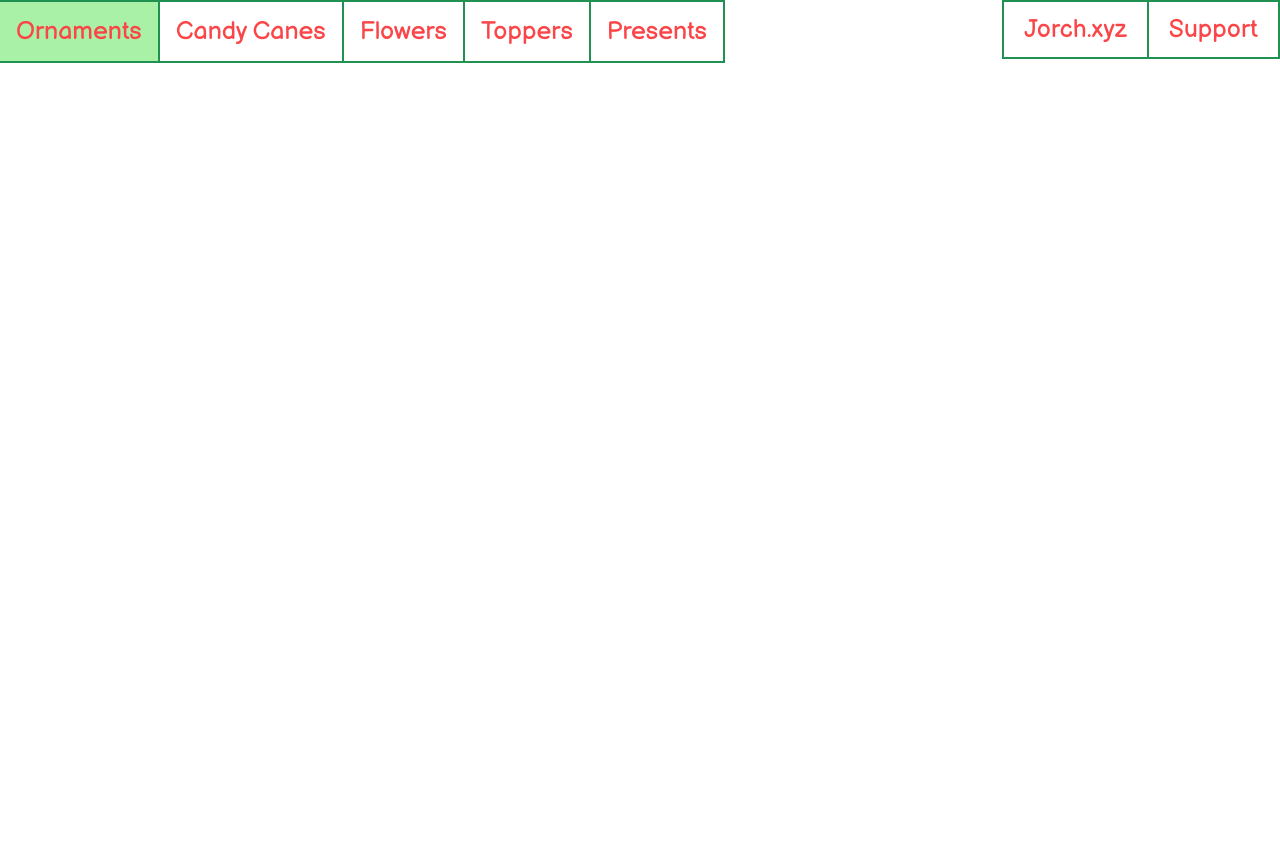
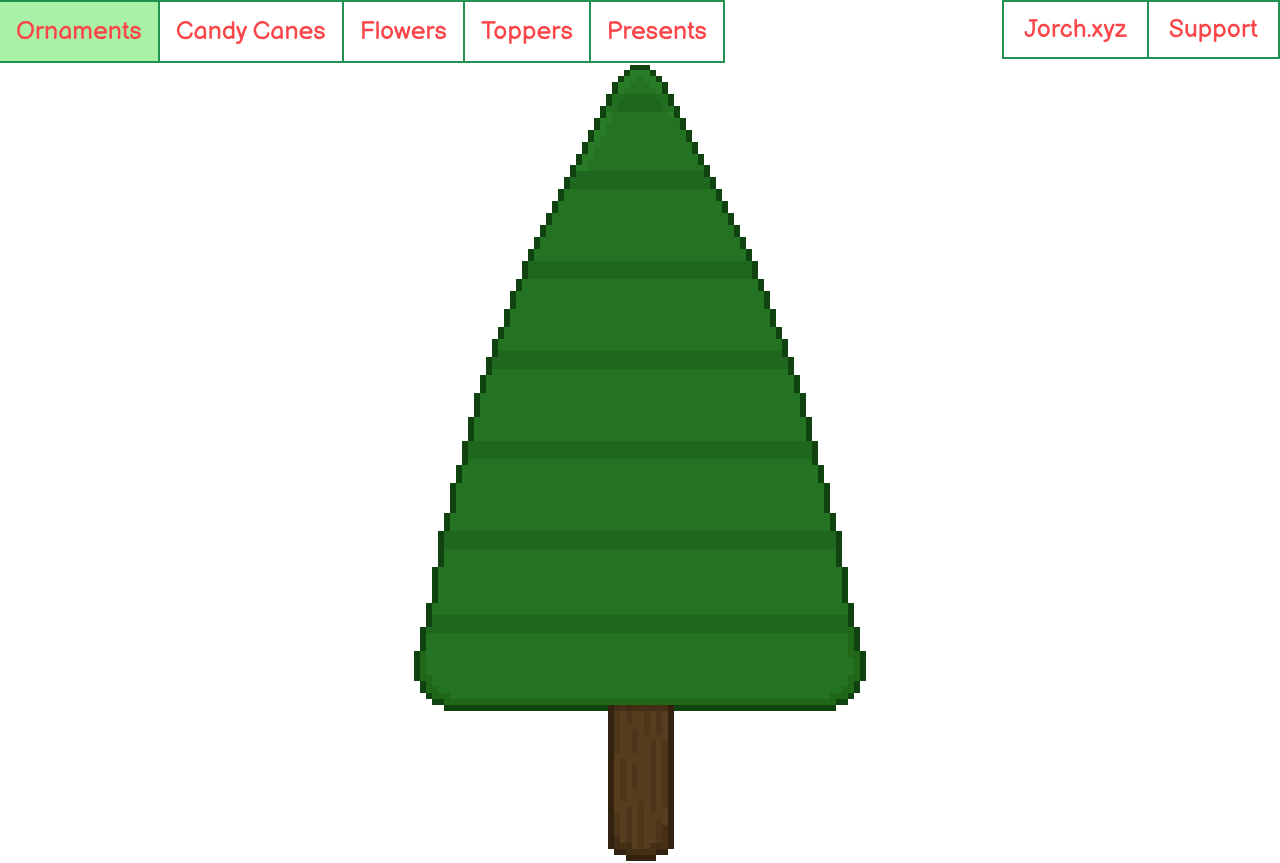
Before and after one commit to jakeo-dev/decorate-a-tree, a plain HTML site: page index.html in a window 1280 px wide. Before the commit the page ends 800 px from the top, so only its background shows below. Drawn offline with Linux system fonts and the light colour scheme.

Commit message:
Fixed js file

```diff
--- a/index.html
+++ b/index.html
@@ -89,3 +89,5 @@
 </body>
 
 </html>
+
+<script src='script.js'></script>
```
